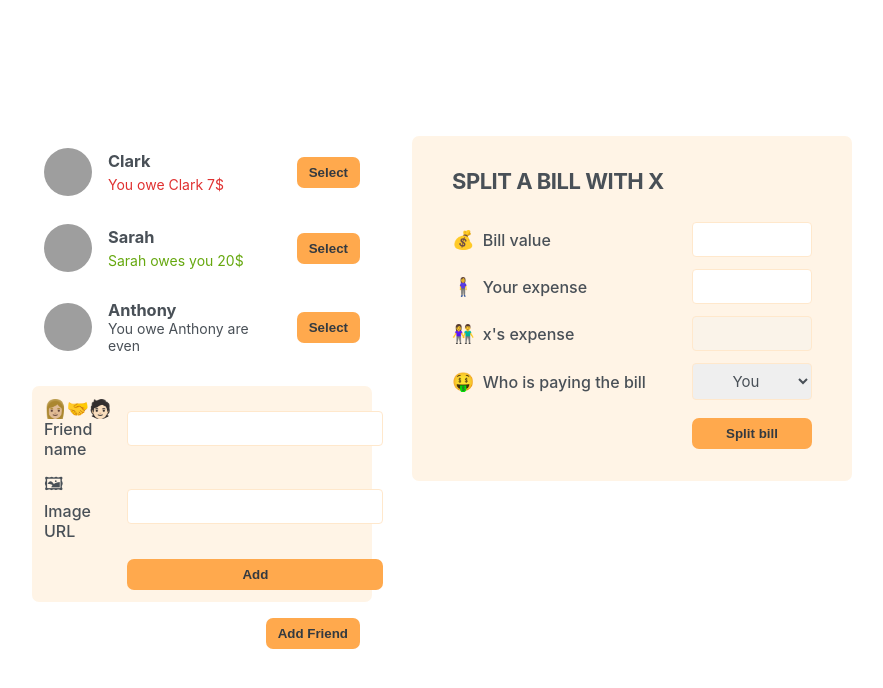
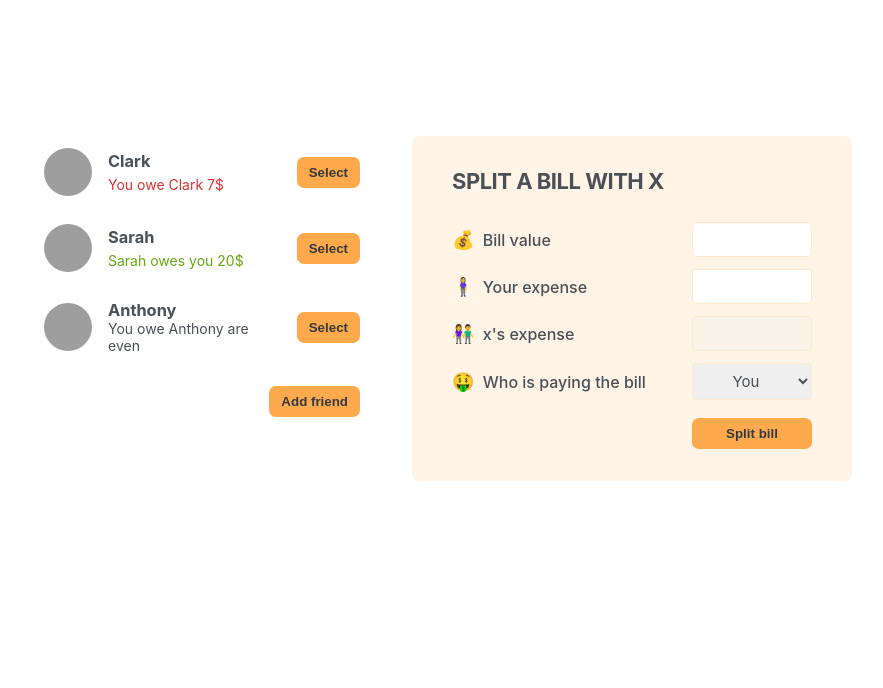
Before and after one commit to huzaifaghazali/eat-n-split, a React (Create React App) app: page / in a window 1280 px wide. Shown: the top 688 px of the page, without its empty margins (198-1081 px from the left). Built offline with nearby package versions, Linux system fonts and the light colour scheme; grey boxes are pictures that could not be loaded.

Commit message:
Updated code

```diff
--- a/src/App.js
+++ b/src/App.js
@@ -1,9 +1,8 @@
-import React from 'react';
+import React, { useState } from 'react';
 import FriendsList from './components/FriendsList';
 import FormAddFriend from './components/FormAddFriend';
 import Button from './components/Button';
 import FormSplitBill from './components/FormSplitBill';
-
 
 const initialFriends = [
   {
@@ -27,12 +26,19 @@ const initialFriends = [
 ];
 
 export default function App() {
+  const [showAddFriend, setShowAddFriend] = useState(false);
+
+  const handleShowAddFriend = () => {
+    setShowAddFriend(!showAddFriend);
+  };
   return (
     <div className='app'>
       <div className='sidebar'>
-        <FriendsList friendsList={initialFriends}/>
-        <FormAddFriend />
-        <Button>Add Friend</Button>
+        <FriendsList friendsList={initialFriends} />
+        {showAddFriend && <FormAddFriend />}
+        <Button onClick={handleShowAddFriend}>
+          {showAddFriend ? 'Close' : 'Add friend'}
+        </Button>
       </div>
       <FormSplitBill />
     </div>
--- a/src/components/Button.jsx
+++ b/src/components/Button.jsx
@@ -1,5 +1,5 @@
 import React from 'react';
 
-export default function Button({ children }) {
-  return <button className='button'>{children}</button>;
+export default function Button({ children, onClick }) {
+  return <button onClick={onClick} className='button'>{children}</button>;
 }
```
